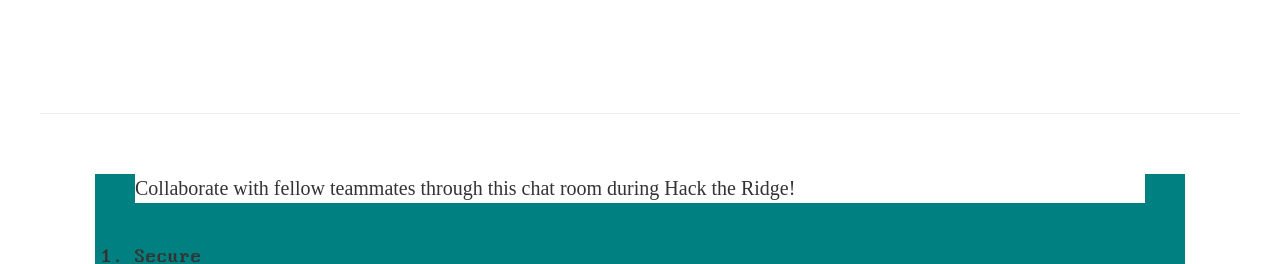
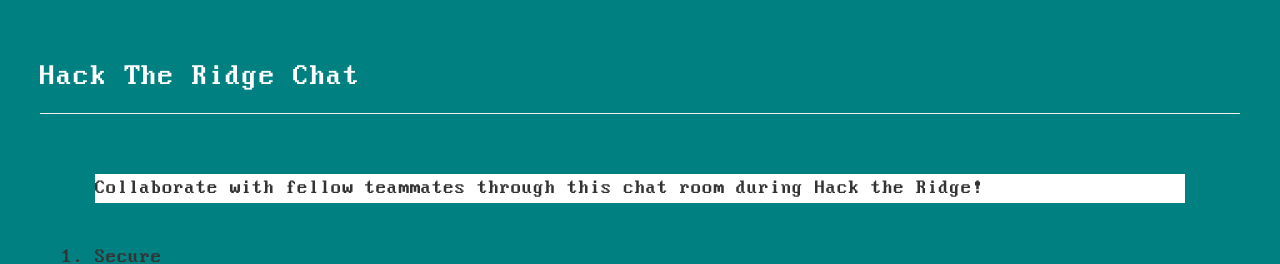
Before and after one commit to Kevin8675/HTR-Chat, an Angular app: page / in a window 1280 px wide. Shown: the top 264 px of the page. Built offline with nearby package versions, Linux system fonts and the light colour scheme; no server answers.

Commit message:
some stuff

```diff
--- a/src/app/app.component.html
+++ b/src/app/app.component.html
@@ -3,16 +3,9 @@
     <h2>Hack The Ridge Chat</h2>
     <hr>
   </div>
-
-  <body style="background-color:#008080;">
-
   <body>
-
     Collaborate with fellow teammates through this chat room during Hack the Ridge!
   </body>
-  <style>
-    body {font-family: 'Times New Roman', Times, serif;}
-  </style>
     <p>
       <ol>
         <li>Secure</li>
--- a/src/styles.css
+++ b/src/styles.css
@@ -5,6 +5,8 @@
 }
 
 /* Application-wide Styles */
+html {background-color:#008080;}
+* {background-color: #008080}
 h1 {
     color: #369;
     font-family: DOS;
```
